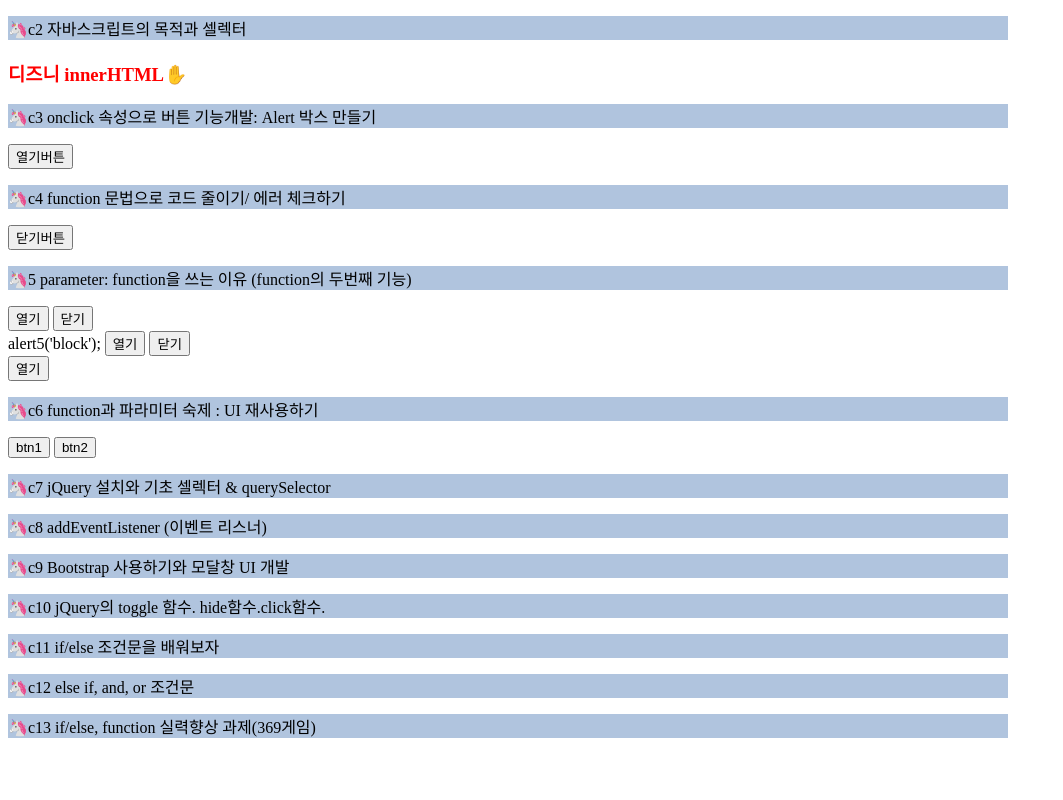
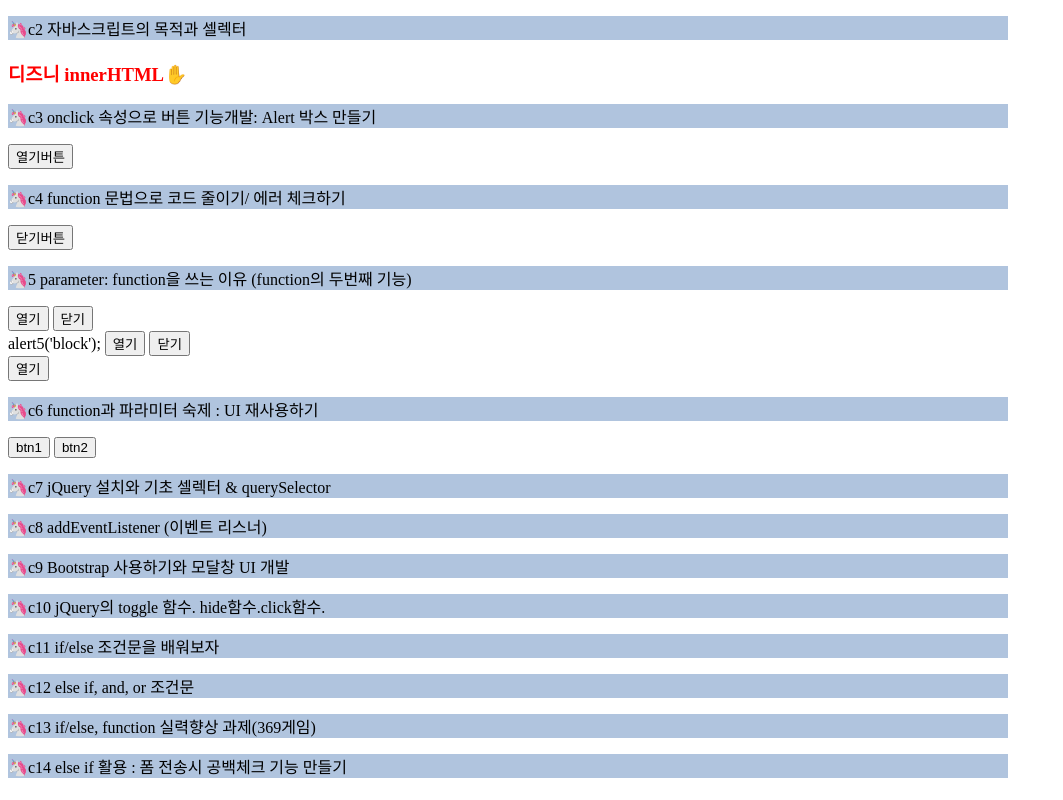
Before and after one commit to IG-Kim2511/codingapple-JavaScript-.jQuery-2020-1205-classnote, a plain HTML site: page index.html in a window 1280 px wide. Shown: the whole page, without its empty margins (0-1063 px from the left). Drawn offline with Linux system fonts and the light colour scheme.

Commit message:
no message

```diff
--- a/index.html
+++ b/index.html
@@ -32,7 +32,6 @@
 
       <!--  js 3-1) onclick: 버튼 눌렀을때 안의 자바스크립트 실행-->
       <div class="alert-box" id="alert">style.display = 'block'</div>
-
     </section>
     <section class="c4">
       <p class="title">🦄c4 function 문법으로 코드 줄이기/ 에러 체크하기</p>
@@ -46,7 +45,7 @@
       </p>
 
       <!-- js 5-1 -->
-      <div class="alert-box" id="alert5"> style.display = 'block'</div>
+      <div class="alert-box" id="alert5">style.display = 'block'</div>
       <button onclick="alert열기5()">열기</button>
       <button onclick="alert닫기5()">닫기</button>
 
@@ -82,10 +81,14 @@
       <p class="title">🦄c9 Bootstrap 사용하기와 모달창 UI 개발</p>
       <p class="title">🦄c10 jQuery의 toggle 함수. hide함수.click함수.</p>
       <p class="title">🦄c11 if/else 조건문을 배워보자</p>
-      <p class="title">🦄c12 else if, and, or 조건문 </p>
-      <p class="title">🦄c13 if/else, function 실력향상 과제(369게임) </p>
+      <p class="title">🦄c12 else if, and, or 조건문</p>
+      <p class="title">🦄c13 if/else, function 실력향상 과제(369게임)</p>
     </section>
 
+    <section class="c14">
+      <p class="title">🦄c14 else if 활용 : 폼 전송시 공백체크 기능 만들기</p>
 
+
+    </section>
   </body>
 </html>
--- a/script.js
+++ b/script.js
@@ -177,3 +177,5 @@ function 삼육구게임(숫자){
     console.log('통과');
   }
 }
+
+// 🦄c14 else if 활용 : 폼 전송시 공백체크 기능 만들기
```
